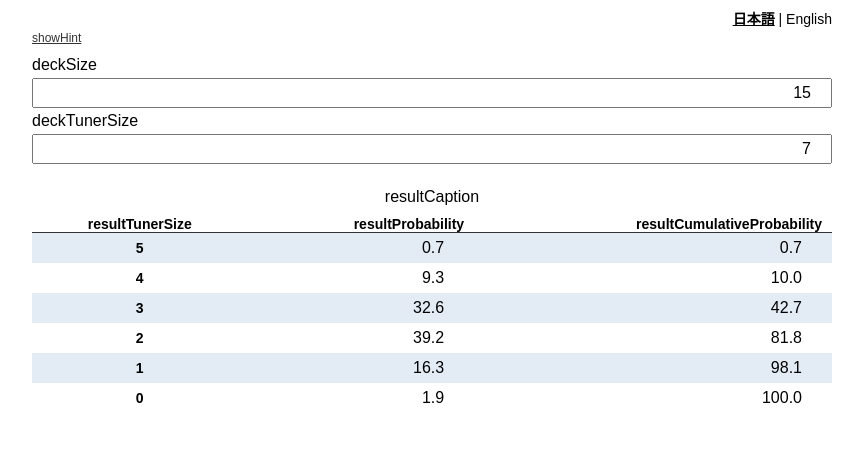
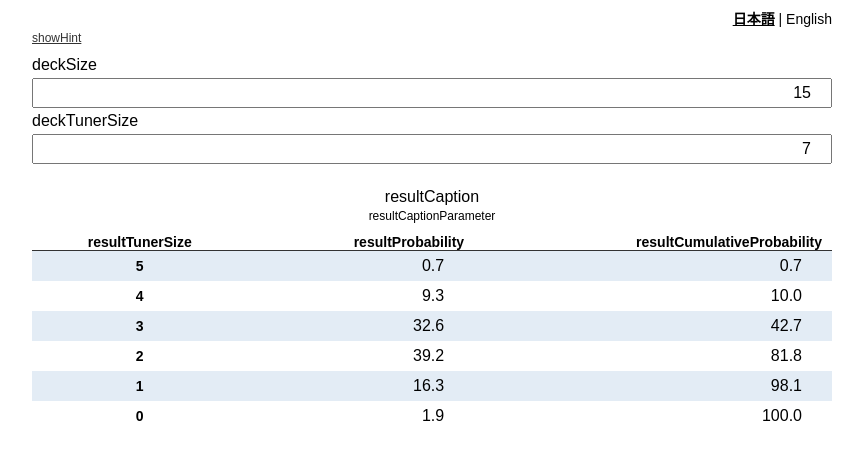
Before and after one commit to rksuda/shooting-star-dragon, a Vue app: page / in a window 1280 px wide. Shown: the top 460 px of the page, without its empty margins (208-1071 px from the left). Built offline with nearby package versions, Linux system fonts and the light colour scheme.

Commit message:
Add input parameters to the caption

```diff
--- a/src/App.vue
+++ b/src/App.vue
@@ -15,7 +15,10 @@
     <label>{{ $t('deckTunerSize') }}<input type="number" min="0" v-model.number="deckTunerSize"></label>
 
     <table>
-      <caption>{{ $t('resultCaption') }}</caption>
+      <caption>
+        <span class="caption-main">{{ $t('resultCaption') }}</span><br>
+        <span class="caption-sub">{{ $t('resultCaptionParameter', { deckSize: deckSize, tunerSize: deckTunerSize }) }}</span>
+      </caption>
       <thead>
         <tr>
           <th class="text-center">{{ $t('resultTunerSize') }}</th>
@@ -171,6 +174,9 @@ td {
   margin: 10px 0 20px;
   border: 4px solid #68b5d6;
 }
+.caption-sub {
+  font-size: 12px;
+}
 </style>
 
 <i18n>
@@ -182,6 +188,7 @@ td {
     "deckSize": "デッキ枚数",
     "deckTunerSize": "デッキ内のチューナーの枚数",
     "resultCaption": "チューナーをめくる確率",
+    "resultCaptionParameter": "（デッキ枚数 = {deckSize}、チューナー枚数 = {tunerSize}）",
     "resultTunerSize": "枚数",
     "resultProbability": "確率 (%)",
     "resultCumulativeProbability": "累積確率 (%)"
@@ -193,6 +200,7 @@ td {
     "deckSize": "Remaining Cards in Deck",
     "deckTunerSize": "Remaining Tuners in Deck",
     "resultCaption": "Probabilities to Excavate Tuners",
+    "resultCaptionParameter": "(Cards = {deckSize}, Tuners = {tunerSize})",
     "resultTunerSize": "Tuners",
     "resultProbability": "Prob. (%)",
     "resultCumulativeProbability": "Cum. Prob. (%)"
```
